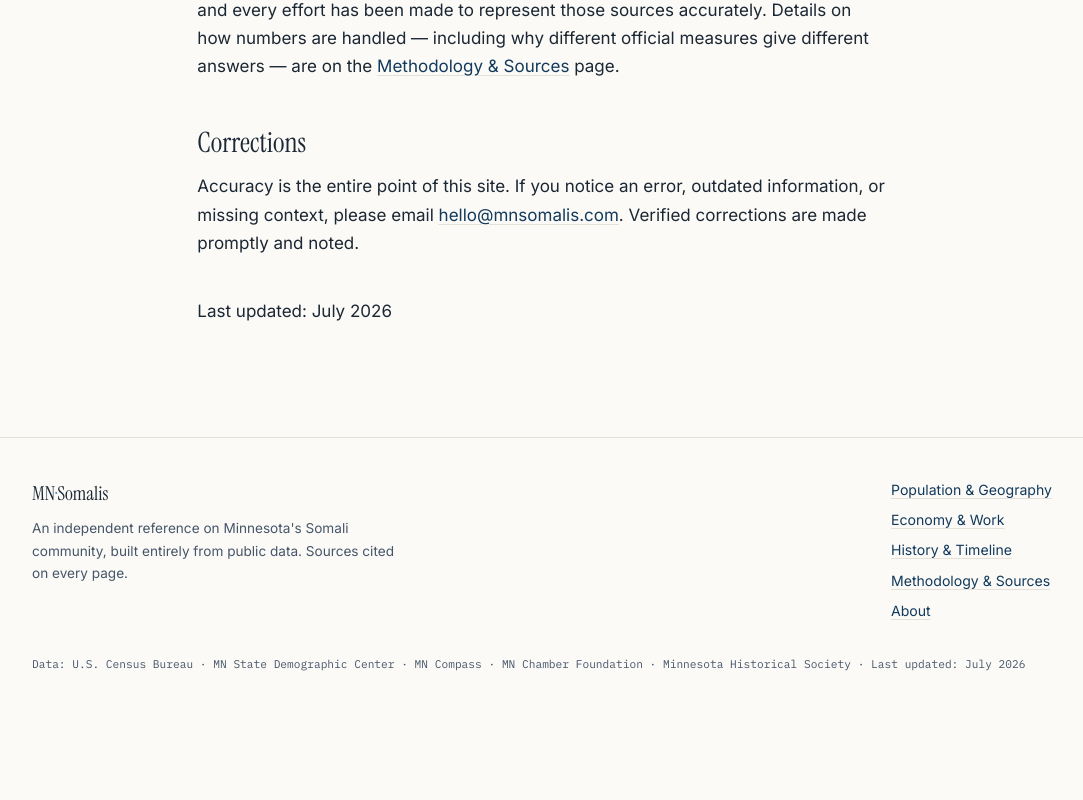
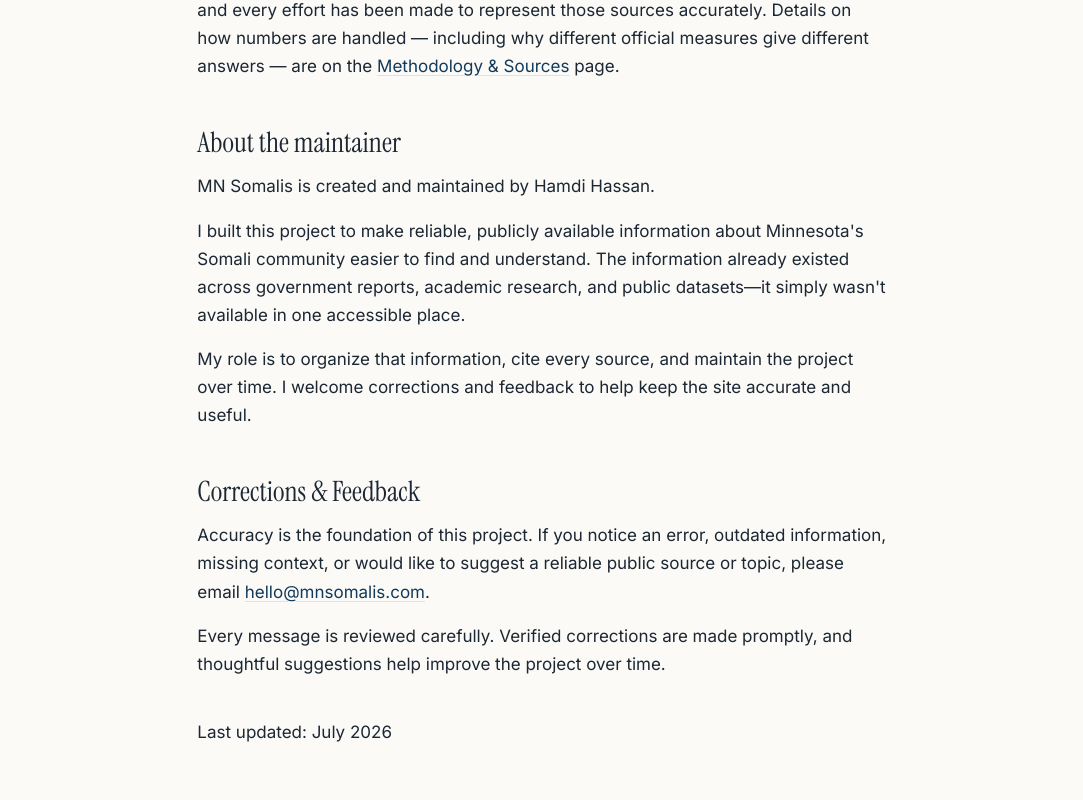
Before and after one commit to hamdi2008/mnsomalis, a Next.js app: page /about in a window 1280 px wide. Shown: the part 1040-1840 px from the top of the page, without its empty margins (98-1181 px from the left). Before the commit the page ends 1761 px from the top, so only its background shows below. Built offline with nearby package versions, Linux system fonts and the light colour scheme.

Commit message:
About/footer copy: maintainer bio, corrections & feedback, contact link
Adds an "About the maintainer" section and expands corrections into
"Corrections & Feedback" on the about page. Simplifies footer copy,
drops the last-updated line from the footer, and adds a mailto contact
link.

```diff
--- a/app/about/page.tsx
+++ b/app/about/page.tsx
@@ -59,12 +59,32 @@ export default function AboutPage() {
             <Link href="/methodology">Methodology &amp; Sources</Link> page.
           </p>
 
-          <h2 style={{ marginTop: "2.5rem" }}>Corrections</h2>
+          <h2 style={{ marginTop: "2.5rem" }}>About the maintainer</h2>
+          <p>MN Somalis is created and maintained by Hamdi Hassan.</p>
           <p>
-            Accuracy is the entire point of this site. If you notice an error,
-            outdated information, or missing context, please email{" "}
+            I built this project to make reliable, publicly available
+            information about Minnesota&apos;s Somali community easier to
+            find and understand. The information already existed across
+            government reports, academic research, and public datasets—it
+            simply wasn&apos;t available in one accessible place.
+          </p>
+          <p>
+            My role is to organize that information, cite every source, and
+            maintain the project over time. I welcome corrections and
+            feedback to help keep the site accurate and useful.
+          </p>
+
+          <h2 style={{ marginTop: "2.5rem" }}>Corrections &amp; Feedback</h2>
+          <p>
+            Accuracy is the foundation of this project. If you notice an
+            error, outdated information, missing context, or would like to
+            suggest a reliable public source or topic, please email{" "}
             <a href="mailto:hello@mnsomalis.com">hello@mnsomalis.com</a>.
-            Verified corrections are made promptly and noted.
+          </p>
+          <p>
+            Every message is reviewed carefully. Verified corrections are
+            made promptly, and thoughtful suggestions help improve the
+            project over time.
           </p>
 
           <p className="m-note" style={{ marginTop: "2.5rem" }}>
--- a/app/layout.tsx
+++ b/app/layout.tsx
@@ -3,7 +3,6 @@ import { Inter, Instrument_Serif, IBM_Plex_Mono } from "next/font/google";
 import Link from "next/link";
 import "./globals.css";
 import Reveal from "@/components/Reveal";
-import { LAST_UPDATED } from "@/lib/data";
 
 const inter = Inter({ subsets: ["latin"], variable: "--font-sans" });
 const serif = Instrument_Serif({
@@ -67,8 +66,8 @@ export default function RootLayout({ children }: { children: React.ReactNode })
                 MN<span className="dot">·</span>Somalis
               </div>
               <p>
-                An independent reference on Minnesota&apos;s Somali community,
-                built entirely from public data. Sources cited on every page.
+                An independent public reference about Minnesota&apos;s Somali
+                community. Every statistic links to its original source.
               </p>
             </div>
             <div className="f-links">
@@ -77,11 +76,12 @@ export default function RootLayout({ children }: { children: React.ReactNode })
               <Link href="/history">History &amp; Timeline</Link>
               <Link href="/methodology">Methodology &amp; Sources</Link>
               <Link href="/about">About</Link>
+              <a href="mailto:hello@mnsomalis.com">Contact</a>
             </div>
           </div>
           <div className="wrap f-mono">
             Data: U.S. Census Bureau · MN State Demographic Center · MN Compass ·
-            MN Chamber Foundation · Minnesota Historical Society · Last updated: {LAST_UPDATED}
+            MN Chamber Foundation · Minnesota Historical Society
           </div>
         </footer>
         <Reveal />
```
